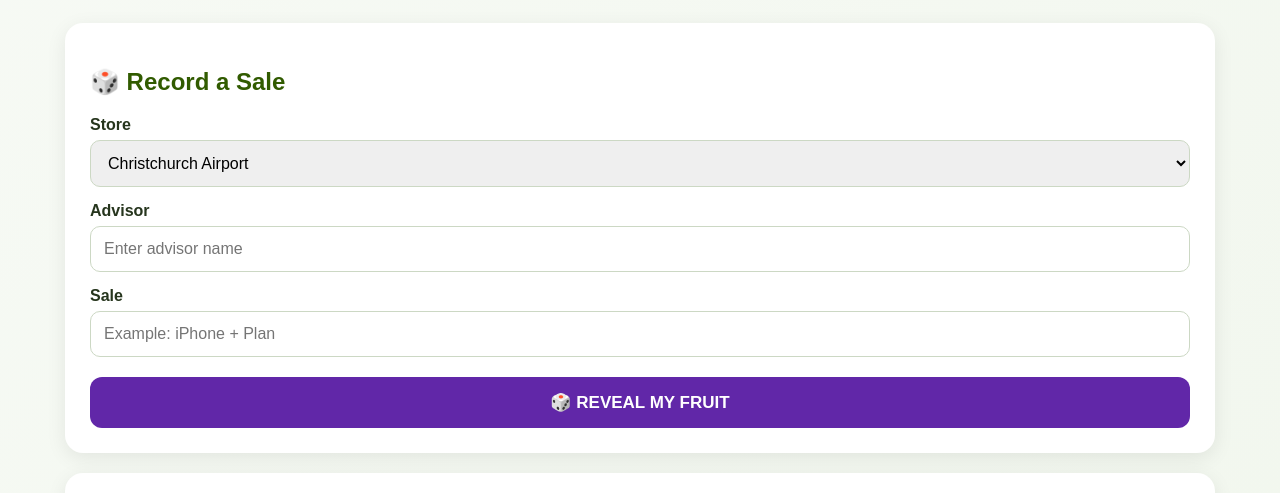
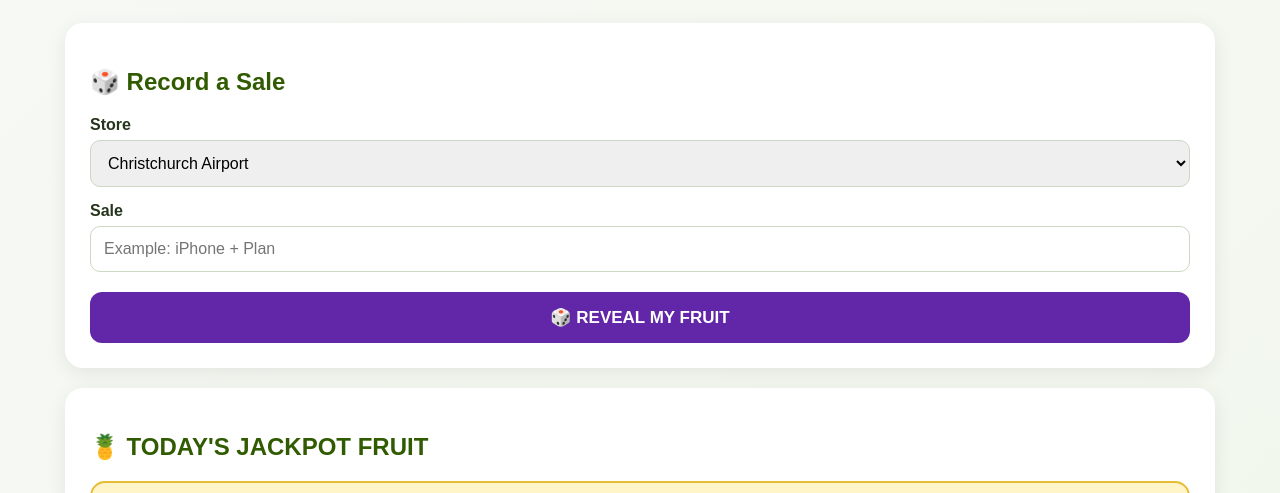
Before and after one commit to PythITjolly/Positively-Palms-Fruit-Frenzy, a plain HTML site: page index.html in a window 1280 px wide. Shown: the part 307-800 px from the top of the page. Drawn offline with Linux system fonts and the light colour scheme.

Commit message:
Update index.html

```diff
--- a/index.html
+++ b/index.html
@@ -272,15 +272,6 @@ th {
         <option>The Palms</option>
 
     </select>
-
-
-    <label>Advisor</label>
-
-    <input
-        id="advisor"
-        type="text"
-        placeholder="Enter advisor name"
-    >
 
 
     <label>Sale</label>
```
